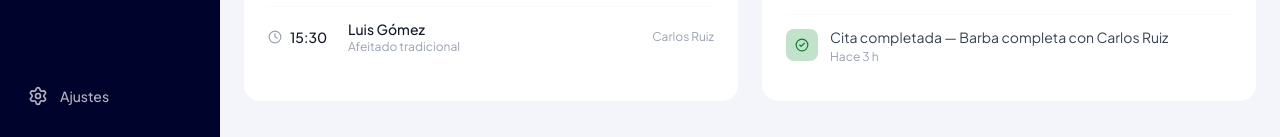
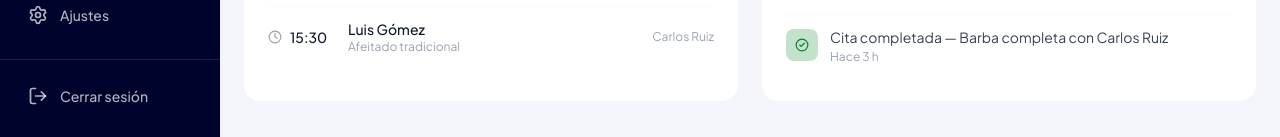
Before and after one commit to AndresRios123/Clipper-frontend, a React (Vite) app: page /dashboard in a window 1280 px wide. Shown: the part 660-797 px from the top of the page. Built offline with nearby package versions, Linux system fonts and the light colour scheme; sample sign-in values are in the browser's storage.

Commit message:
feat: agregar botón de cerrar sesión en el sidebar

```diff
--- a/src/components/SideBar/SideBar.tsx
+++ b/src/components/SideBar/SideBar.tsx
@@ -7,14 +7,16 @@ import {
   UserCog,
   BarChart3,
   Settings,
+  LogOut,
   ChevronLeft,
   Menu,
   X,
 } from "lucide-react";
-import { NavLink, useLocation } from "react-router-dom";
+import { NavLink, useLocation, useNavigate } from "react-router-dom";
 import { useRef, useEffect, useState } from "react";
 import type { ReactNode } from "react";
 import { useSidebar } from "./Sidebarcontext";
+import { useAuth } from "../../context/AuthContext";
 
 type NavItem = {
   icon: ReactNode;
@@ -42,6 +44,13 @@ const SidebarContent = ({
   onLinkClick?: () => void;
 }) => {
   const { pathname } = useLocation();
+  const { logout } = useAuth();
+  const navigate = useNavigate();
+
+  const handleLogout = () => {
+    logout();
+    navigate("/login", { replace: true });
+  };
   const listRef = useRef<HTMLUListElement>(null);
   const [indicatorTop, setIndicatorTop] = useState(0);
   const [indicatorHeight, setIndicatorHeight] = useState(0);
@@ -118,6 +127,24 @@ const SidebarContent = ({
           <Settings size={20} />
           {!collapsed && "Ajustes"}
         </NavLink>
+      </div>
+
+      {/* Cerrar sesión (al fondo del todo) */}
+      <div className="px-4 pb-6 border-t border-white/10 pt-4">
+        <button
+          type="button"
+          onClick={() => {
+            handleLogout();
+            onLinkClick?.();
+          }}
+          title={collapsed ? "Cerrar sesión" : undefined}
+          className={`flex items-center gap-3 px-3 py-2.5 rounded-lg text-sm font-medium transition-all duration-300 text-white/70 hover:bg-white/10 hover:text-white w-full ${
+            collapsed ? "justify-center" : ""
+          }`}
+        >
+          <LogOut size={20} />
+          {!collapsed && "Cerrar sesión"}
+        </button>
       </div>
     </>
   );
```
